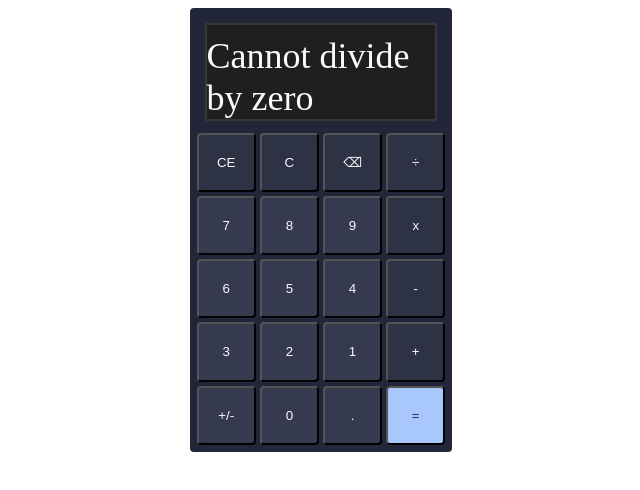
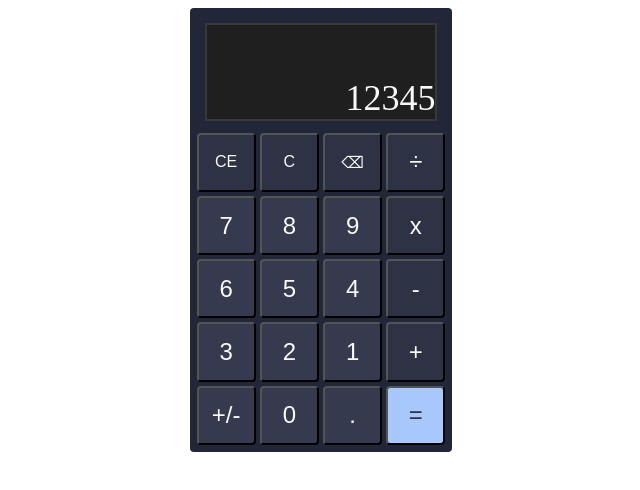
Before and after one commit to kp-pham/calculator, a plain HTML site: page index.html in a window 1280 px wide. Shown: the whole page, without its empty margins (319-959 px from the left). Drawn offline with Linux system fonts and the light colour scheme.

Commit message:
refactor: adjust font size for buttons
Set different font sizes for each type of button.

```diff
--- a/index.html
+++ b/index.html
@@ -9,7 +9,7 @@
 </head>
     <body>
         <div class="calculator">
-            <div class="display">Cannot divide by zero</div>
+            <div class="display">12345</div>
             <div class="buttons">
                 <button class="clear-entry">CE</button>
                 <button class="clear">C</button>
--- a/styles.css
+++ b/styles.css
@@ -41,6 +41,7 @@ button {
 .digit {
     color: #F9FAF8;
     background-color: #353A4E;
+    font-size: 24px;
 }
 
 .clear-entry,
@@ -51,7 +52,18 @@ button {
     background-color: #2D3245;
 }
 
+.clear-entry,
+.clear,
+.backspace {
+    font-size: 16px;
+}
+
+.operator {
+    font-size: 24px;
+}
+
 .evaluate {
     color: #2D3245;
     background-color: #A8C8FB;
+    font-size: 24px;
 }
```
